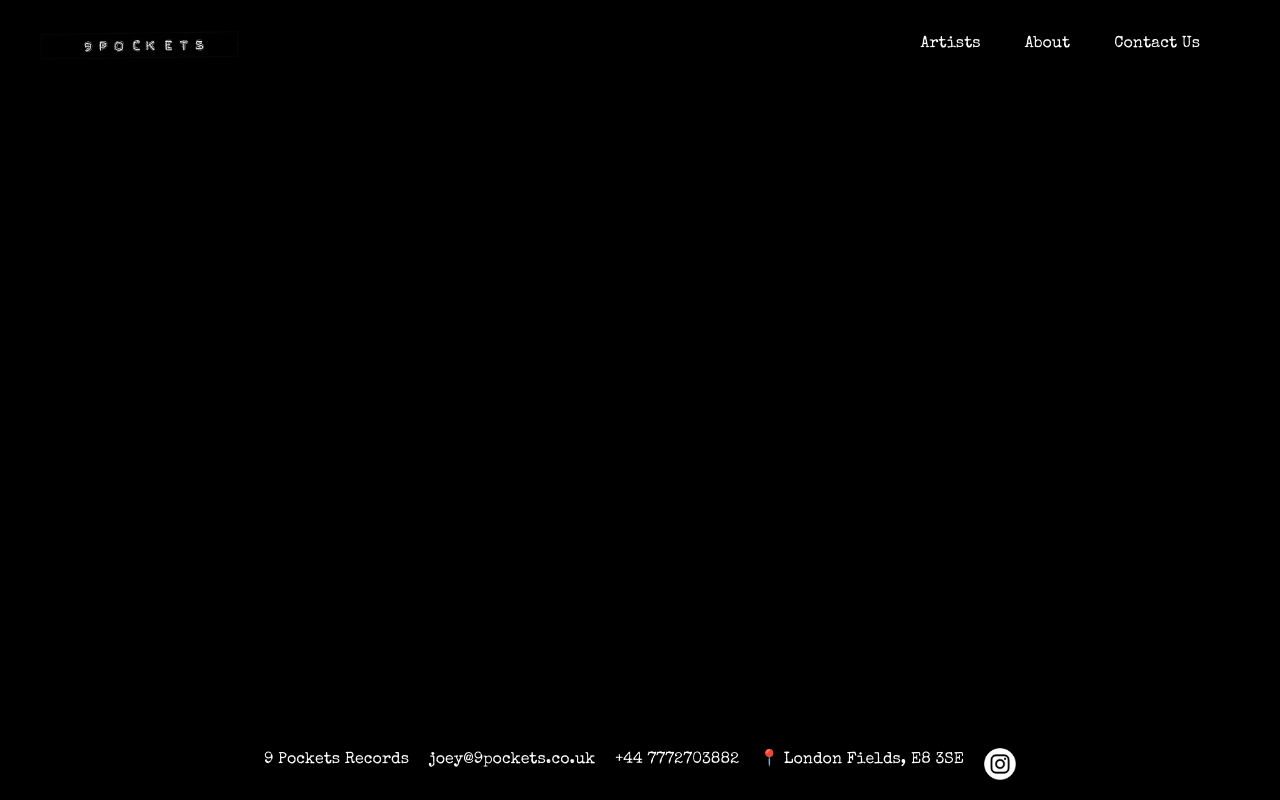
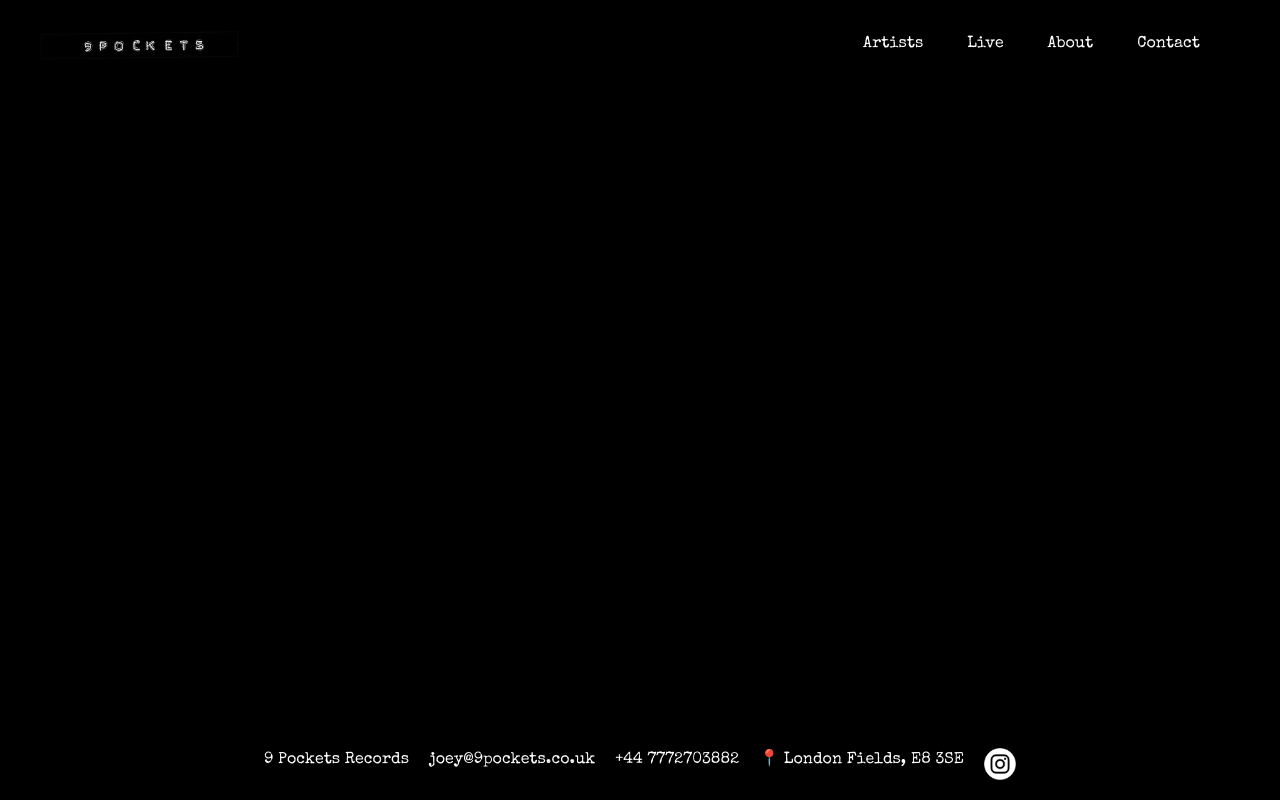
Before and after one commit to eddiearnoldz/9PocketsRecords, a React (Create React App) app: page /live in a window 1280 px wide. Built offline with nearby package versions, Linux system fonts and the light colour scheme.

Commit message:
added Live route

```diff
--- a/src/App.js
+++ b/src/App.js
@@ -9,6 +9,7 @@ import Commercial from './components/Commercial';
 import Contact from './components/Contact';
 import Home from './components/Home';
 import Footer from './components/Footer';
+import Live from './components/Live';
 
 
 function App() {
@@ -21,6 +22,7 @@ function App() {
         <Route path="/commercial" element={<Commercial/>} />
         <Route path="/about" element={<About/>} />
         <Route path="/contact" element={<Contact />} />
+        <Route path="/live" element={<Live />} />
       </Routes>
       <Footer/>
     </BrowserRouter>
--- /dev/null
+++ b/src/components/Live.js
@@ -0,0 +1,8 @@
+const Live = () => {
+  return (
+    <>
+  <h1>Live</h1>
+    </>
+  )
+}
+export default Live
--- a/src/components/NavBar.js
+++ b/src/components/NavBar.js
@@ -32,8 +32,10 @@ return (
       onMouseLeave={() => setShowNav(!showNav)}
      >
       <li className="hover:scale-110 duration-300"><Link to="/artists">Artists</Link></li>
+      <li className="hover:scale-110 duration-300"><Link to="/live">Live</Link></li>
       <li className="hover:scale-110 duration-300"><Link to="/about">About</Link></li>
-      <li className="hover:scale-110 duration-300"><Link to="/contact">Contact Us</Link></li>
+      <li className="hover:scale-110 duration-300"><Link to="/contact">Contact</Link></li>
+
     </ul>
   </nav>
 )
```
